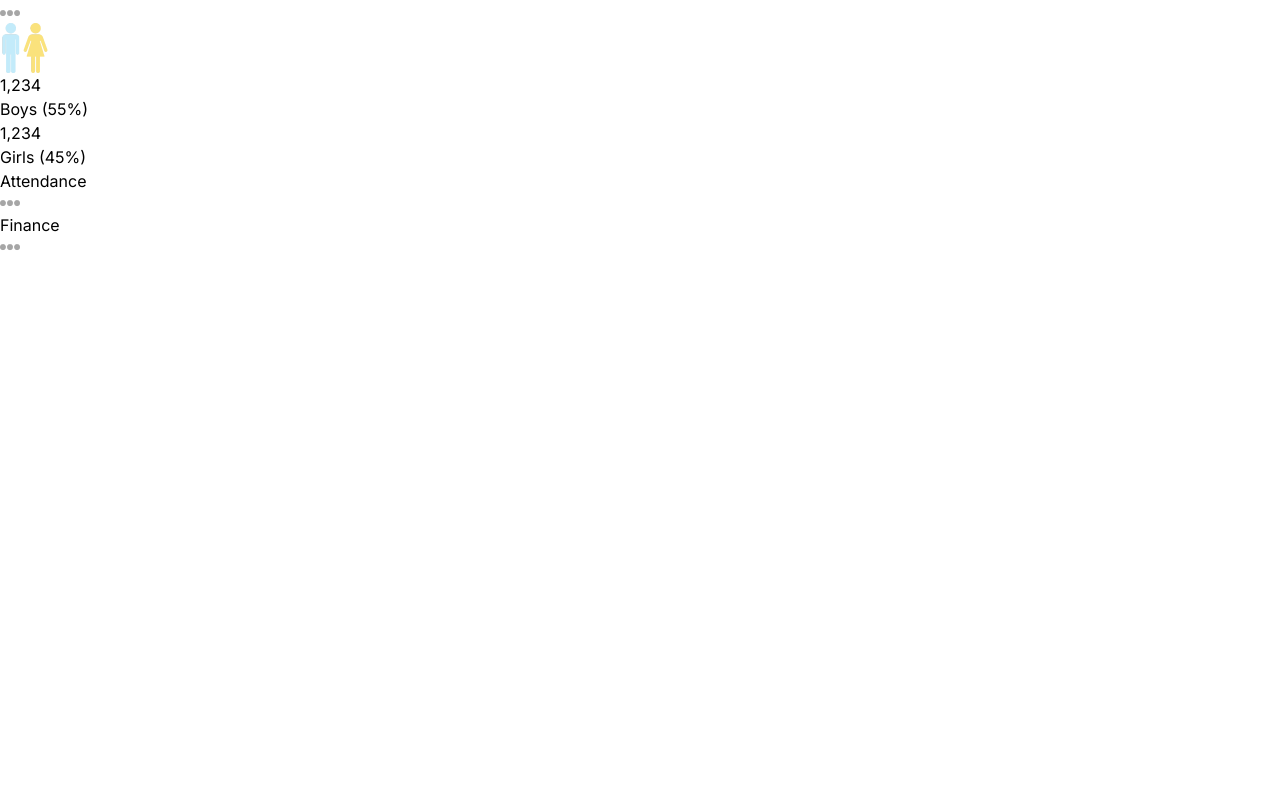
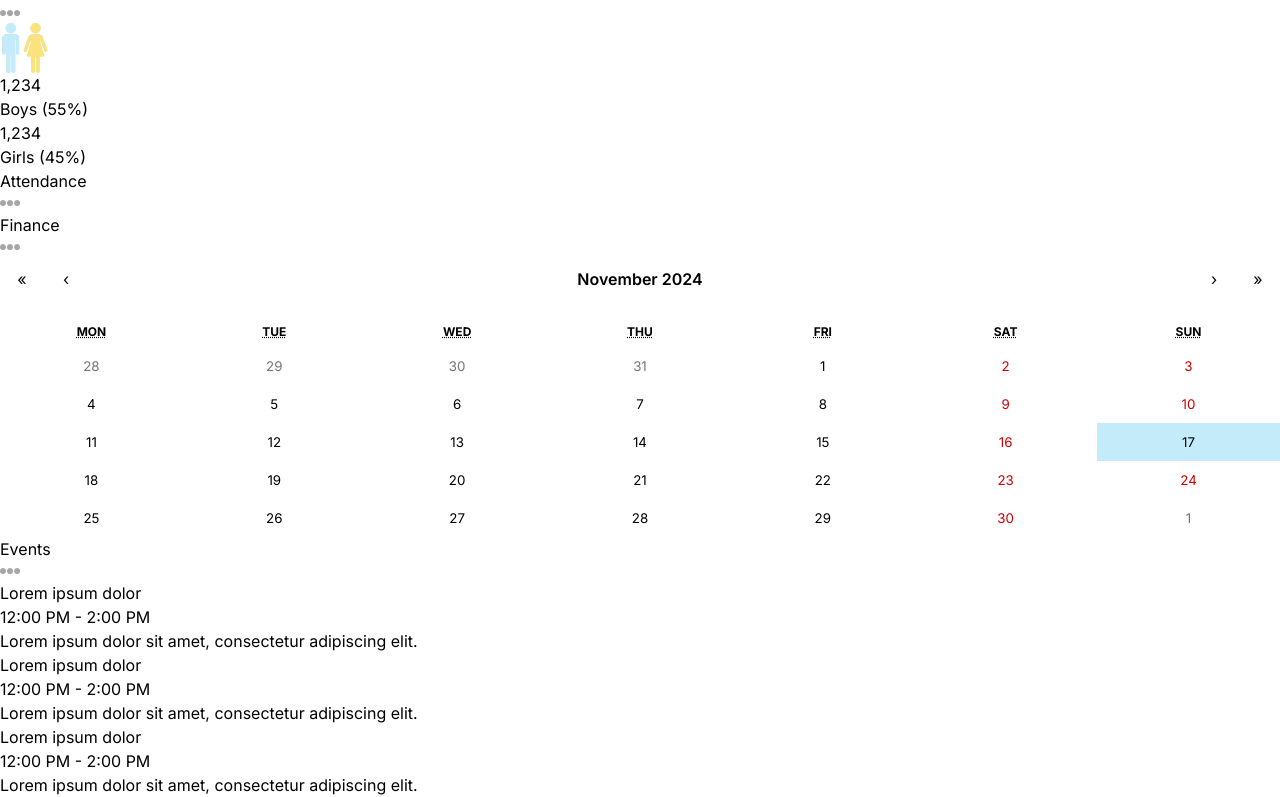
Before and after one commit to HadiKa47/School-Management-System, a Next.js app: page /admin in a window 1280 px wide. Shown: the part 1403-2200 px from the top of the page. Before the commit the page ends 1660 px from the top, so only its background shows below. Built offline with nearby package versions, Linux system fonts and the light colour scheme.

Commit message:
React Calendar Events Component Design

```diff
--- a/package.json
+++ b/package.json
@@ -11,6 +11,7 @@
   "dependencies": {
     "next": "14.2.5",
     "react": "^18",
+    "react-calendar": "^5.1.0",
     "react-dom": "^18",
     "recharts": "^2.13.3"
   },
--- a/src/app/(dashboard)/admin/page.tsx
+++ b/src/app/(dashboard)/admin/page.tsx
@@ -1,5 +1,6 @@
 import AttendanceChart from "@/components/AttendanceChart";
 import CountChart from "@/components/CountChart";
+import EventCalendar from "@/components/EventCalendar";
 import FinanceChart from "@/components/FinanceChart";
 import UserCard from "@/components/UserCard";
 
@@ -31,6 +32,10 @@
           <FinanceChart />
         </div>
       </div>
+      {/* Right */}
+      <div className="w-full lg:w-1/3 flex flex-col gap-8">
+        <EventCalendar />
+      </div>
     </div>
   );
 }
--- a/src/app/globals.css
+++ b/src/app/globals.css
@@ -1,3 +1,18 @@
 @tailwind base;
 @tailwind components;
 @tailwind utilities;
+
+.react-calendar {
+  width: 100% !important;
+  border: none !important;
+  font-family: "Inter", sans-serif !important;
+}
+
+.react-calendar__navigation__label__labelText {
+  font-weight: 600;
+}
+
+.react-calendar__tile--active {
+  background-color: #c3ebfa !important;
+  color: black !important;
+}
--- /dev/null
+++ b/src/components/EventCalendar.tsx
@@ -0,0 +1,60 @@
+"use client";
+
+import Image from "next/image";
+import { useState } from "react";
+import Calendar from "react-calendar";
+import "react-calendar/dist/Calendar.css";
+
+type ValuePiece = Date | null;
+
+type Value = ValuePiece | [ValuePiece, ValuePiece];
+
+// TEMPORARY
+const events = [
+  {
+    id: 1,
+    title: "Lorem ipsum dolor",
+    time: "12:00 PM - 2:00 PM",
+    description: "Lorem ipsum dolor sit amet, consectetur adipiscing elit.",
+  },
+  {
+    id: 2,
+    title: "Lorem ipsum dolor",
+    time: "12:00 PM - 2:00 PM",
+    description: "Lorem ipsum dolor sit amet, consectetur adipiscing elit.",
+  },
+  {
+    id: 3,
+    title: "Lorem ipsum dolor",
+    time: "12:00 PM - 2:00 PM",
+    description: "Lorem ipsum dolor sit amet, consectetur adipiscing elit.",
+  },
+];
+
+export default function EventCalendar() {
+  const [value, onChange] = useState<Value>(new Date());
+
+  return (
+    <div className="bg-white p-4 rounded-md">
+      <Calendar onChange={onChange} value={value} />
+      <div className="flex items-center justify-between">
+        <h1 className="text-xl font-semibold my-4">Events</h1>
+        <Image src="/moreDark.png" alt="moreDark" width={20} height={20} />
+      </div>
+      <div className="flex flex-col gap-4">
+        {events.map((event) => (
+          <div
+            className="p-5 rounded-md border-2 border-gray-100 border-t-4 odd:border-t-Sky even:border-t-Purple"
+            key={event.id}
+          >
+            <div className="flex items-center justify-between">
+              <h1 className="font-semibold text-gray-600">{event.title}</h1>
+              <span className="text-gray-300 text-xs">{event.time}</span>
+            </div>
+            <p className="mt-2 text-gray-400 text-sm">{event.description}</p>
+          </div>
+        ))}
+      </div>
+    </div>
+  );
+}
```
Also changed, not shown: 1 other file (tests, documents, lock files or other folders).
